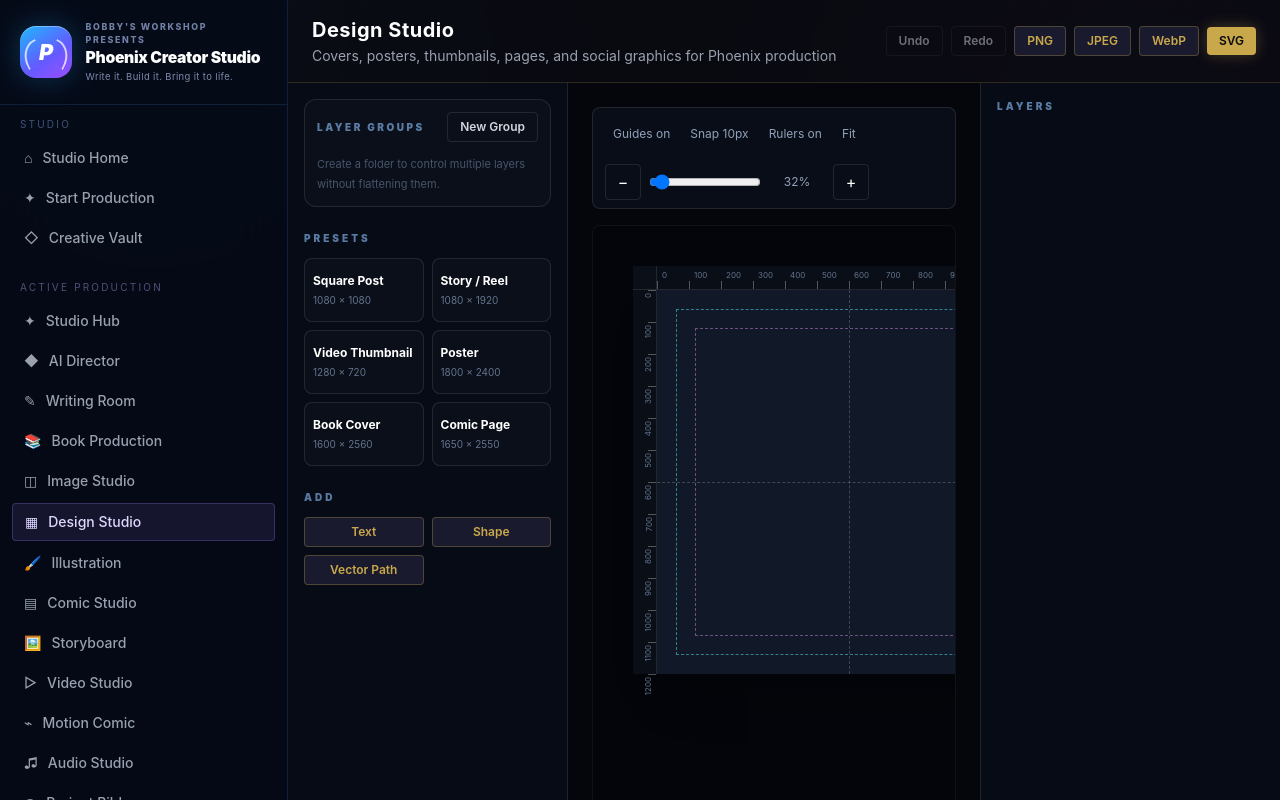
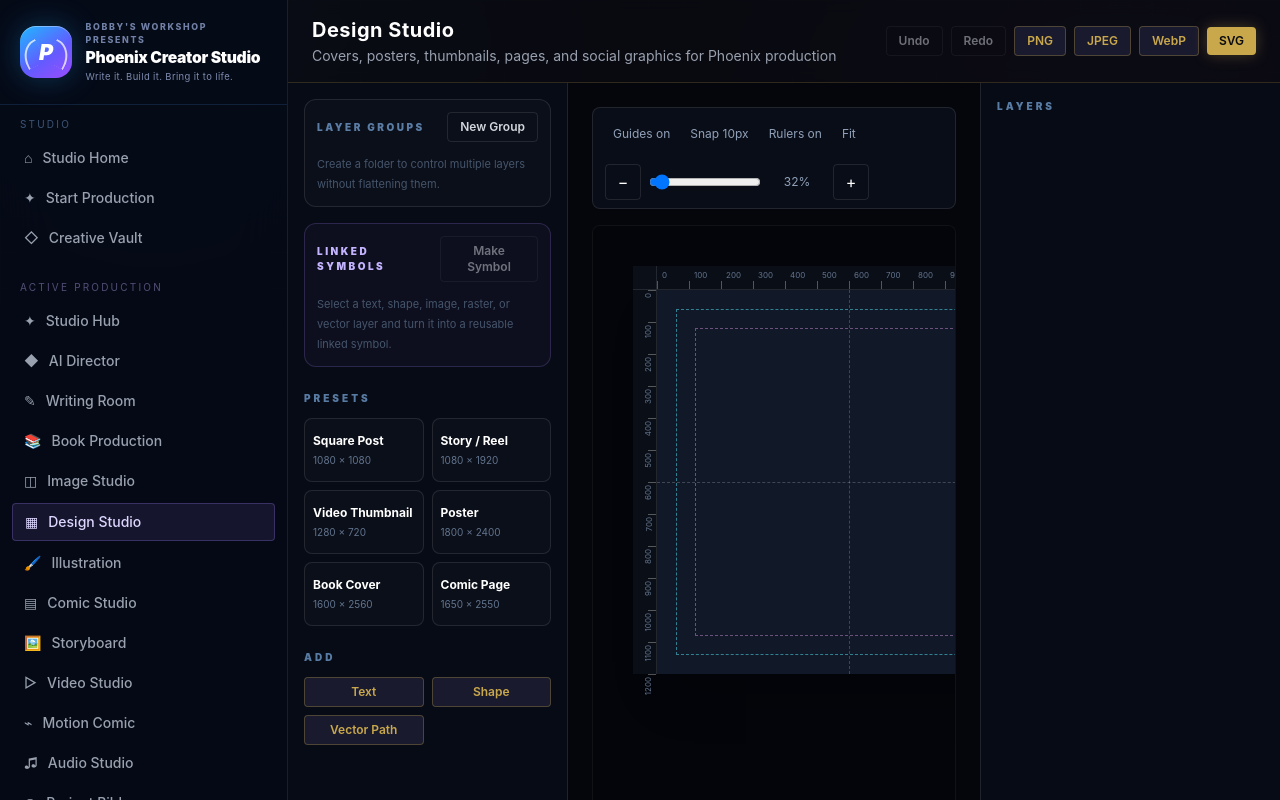
Before and after one commit to Bboy9090/SagaArchitect, a Next.js app: page /universe/1/design in a window 1280 px wide. Shown: the top 800 px of the page. Built offline with nearby package versions, Linux system fonts and the light colour scheme.

Commit message:
feat(design): add linked symbol masters and instances

```diff
--- a/src/app/universe/[id]/design/page.tsx
+++ b/src/app/universe/[id]/design/page.tsx
@@ -10,14 +10,19 @@ import { MediaRulers } from '@/components/media/MediaRulers';
 import { LayerTransformControls } from '@/components/media/LayerTransformControls';
 import { LayerGroupPanel } from '@/components/media/LayerGroupPanel';
 import { CompoundContourPanel } from '@/components/media/CompoundContourPanel';
+import { SymbolPanel } from '@/components/media/SymbolPanel';
 import { useMediaViewport } from '@/hooks/use-media-viewport';
 import { getUniverseById } from '@/lib/storage';
 import { isDbMode } from '@/lib/storage-mode';
 import { dbGetAssets, dbGetMediaDocument, dbGetProject, dbSaveMediaDocument, type ProjectAsset } from '@/lib/db-client';
 import {
   createPhoenixMediaDocument,
+  createSymbolInstance,
+  detachSymbolInstance,
   loadPhoenixMediaDocument,
   nextLayerZIndex,
+  removeLayerPreservingSymbols,
+  resolveSymbolLayer,
   savePhoenixMediaDocument,
   effectiveLayerOpacity,
   gradientFillCss,
@@ -82,7 +87,8 @@ function cssMaskClipPath(layer: PhoenixMediaLayer): string | undefined {
 
 function buildSvg(document: PhoenixMediaDocument): string {
   const layers = [...document.layers].filter(layer => isLayerEffectivelyVisible(layer, document)).sort((a, b) => a.zIndex - b.zIndex);
-  const body = layers.map(layer => {
+  const body = layers.map(rawLayer => {
+    const layer = resolveSymbolLayer(document, rawLayer);
     const { x, y, width, height, rotation } = layer.transform;
     const transform = `rotate(${rotation} ${x + width / 2} ${y + height / 2})`;
     const opacity = effectiveLayerOpacity(layer, document);
@@ -240,6 +246,38 @@ export default function DesignStudioPage({ params }: DesignStudioPageProps) {
       ...current,
       groups: (current.groups || []).filter(group => group.id !== groupId),
       layers: current.layers.map(layer => layer.groupId === groupId ? { ...layer, groupId: undefined } : layer),
+    }));
+  };
+
+
+  const createSymbolFromSelected = () => {
+    if (!document || !selected || selected.symbolId) return;
+    if ((document.symbols || []).some(symbol => symbol.masterLayerId === selected.id)) return;
+    const symbolId = crypto.randomUUID();
+    commit(current => ({
+      ...current,
+      symbols: [...(current.symbols || []), {
+        id: symbolId,
+        name: selected.name || `Symbol ${(current.symbols || []).length + 1}`,
+        masterLayerId: selected.id,
+      }],
+    }));
+  };
+
+  const insertSymbol = (symbolId: string) => {
+    if (!document) return;
+    const instance = createSymbolInstance(document, symbolId, nextLayerZIndex(document.layers));
+    if (!instance) return;
+    commit(current => ({ ...current, layers: [...current.layers, instance] }));
+    setSelectedLayerId(instance.id);
+  };
+
+  const detachSelectedSymbol = () => {
+    if (!document || !selected?.symbolId) return;
+    const detached = detachSymbolInstance(document, selected);
+    commit(current => ({
+      ...current,
+      layers: current.layers.map(layer => layer.id === selected.id ? detached : layer),
     }));
   };
 
@@ -431,6 +469,16 @@ export default function DesignStudioPage({ params }: DesignStudioPageProps) {
             onPatch={patchGroup}
             onDelete={deleteGroup}
           />
+          <div className="mt-4">
+            <SymbolPanel
+              symbols={document.symbols || []}
+              selectedLayer={selected}
+              onCreateFromSelected={createSymbolFromSelected}
+              onInsert={insertSymbol}
+              onSelectMaster={setSelectedLayerId}
+              onDetachSelected={detachSelectedSymbol}
+            />
+          </div>
           <p className="mb-3 mt-6 text-[10px] font-black uppercase tracking-[.3em] text-blue-300/60">Presets</p>
           <div className="grid grid-cols-2 gap-2">
             {PRESETS.map(preset => (
@@ -501,8 +549,9 @@ export default function DesignStudioPage({ params }: DesignStudioPageProps) {
                 </>
               )}
 
-              {sortedLayers.map(layer => {
-                if (!isLayerEffectivelyVisible(layer, document)) return null;
+              {sortedLayers.map(rawLayer => {
+                if (!isLayerEffectivelyVisible(rawLayer, document)) return null;
+                const layer = resolveSymbolLayer(document, rawLayer);
                 const style: React.CSSProperties = {
                   position: 'absolute',
                   left: layer.transform.x * zoom,
@@ -539,7 +588,7 @@ export default function DesignStudioPage({ params }: DesignStudioPageProps) {
                           </defs>
                         )}
                         <path d={vectorPathSvgD(layer)} fill={layer.closed ? (layer.gradient ? `url(#design-gradient-${layer.id})` : layer.fill) : 'none'} fillRule={vectorPathFillRule(layer)} stroke={layer.stroke} strokeWidth={layer.strokeWidth} strokeLinejoin="round" strokeLinecap="round" />
-                        {selectedLayerId === layer.id && layer.points.map((point, index) => (
+                        {selectedLayerId === layer.id && !layer.symbolId && layer.points.map((point, index) => (
                           <g key={index} className="pointer-events-none">
                             {point.in && (
                               <>
@@ -613,7 +662,7 @@ export default function DesignStudioPage({ params }: DesignStudioPageProps) {
                 </select>
               </label>
 
-              {selected.type === 'text' && (
+              {!selected.symbolId && selected.type === 'text' && (
                 <>
                   <label className="block text-[10px] uppercase text-slate-500">Text
                     <textarea value={selected.text} onChange={event => patchLayer({ text: event.target.value } as Partial<PhoenixMediaLayer>)} className="mt-1 min-h-20 w-full rounded border border-white/10 bg-black/20 p-2 text-white" />
@@ -643,12 +692,12 @@ export default function DesignStudioPage({ params }: DesignStudioPageProps) {
                   </div>
                 </>
               )}
-              {selected.type === 'shape' && (
+              {!selected.symbolId && selected.type === 'shape' && (
                 <label className="block text-[10px] uppercase text-slate-500">Fill
                   <input type="color" value={selected.fill} onChange={event => patchLayer({ fill: event.target.value } as Partial<PhoenixMediaLayer>)} className="mt-1 h-10 w-full" />
                 </label>
               )}
-              {selected.type === 'path' && (
+              {!selected.symbolId && selected.type === 'path' && (
                 <div className="space-y-3 rounded-lg border border-cyan-400/20 bg-cyan-400/[0.04] p-3">
                   <div className="flex items-center justify-between">
                     <span className="text-[10px] font-black uppercase tracking-wider text-cyan-300">Vector Nodes</span>
@@ -754,14 +803,14 @@ export default function DesignStudioPage({ params }: DesignStudioPageProps) {
                   </div>
                 </div>
               )}
-              {selected.type === 'path' && (
+              {!selected.symbolId && selected.type === 'path' && (
                 <CompoundContourPanel
                   layer={selected}
                   onChange={patch => patchLayer(patch as Partial<PhoenixMediaLayer>)}
                 />
               )}
 
-              {(selected.type === 'shape' || selected.type === 'path') && (
+              {!selected.symbolId && (selected.type === 'shape' || selected.type === 'path') && (
                 <div className="rounded-lg border border-fuchsia-400/20 bg-fuchsia-400/[0.04] p-3">
                   <div className="flex items-center justify-between gap-2">
                     <span className="text-[10px] font-black uppercase tracking-wider text-fuchsia-300">Gradient Fill</span>
@@ -816,7 +865,7 @@ export default function DesignStudioPage({ params }: DesignStudioPageProps) {
                 ))}
               </div>
               <Button size="sm" variant="danger" className="w-full" onClick={() => {
-                commit(current => ({ ...current, layers: current.layers.filter(layer => layer.id !== selected.id) }));
+                commit(current => removeLayerPreservingSymbols(current, selected.id));
                 setSelectedLayerId('');
               }}>Delete Layer</Button>
             </div>
```
